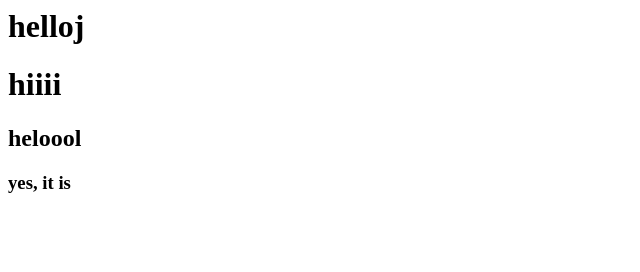
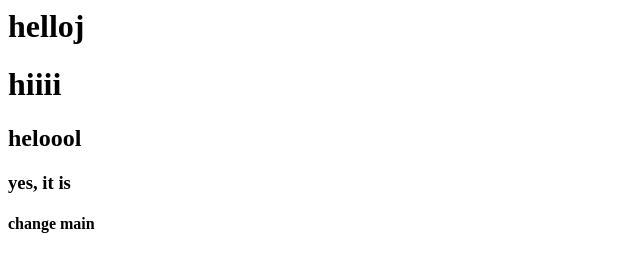
Before and after one commit to Mehdi-Sh-Rad/generatePassword, a plain HTML site: page index.html in a window 1280 px wide. Shown: the whole page, without its empty margins (0-640 px from the left). Drawn offline with Linux system fonts and the light colour scheme.

Commit message:
main change

```diff
--- a/index.html
+++ b/index.html
@@ -9,5 +9,6 @@
     <h1>hiiii</h1>
     <h2>heloool</h2>
     <h3>yes, it is</h3>
+    <h4>change main</h4>
 </body>
 </html>
```
